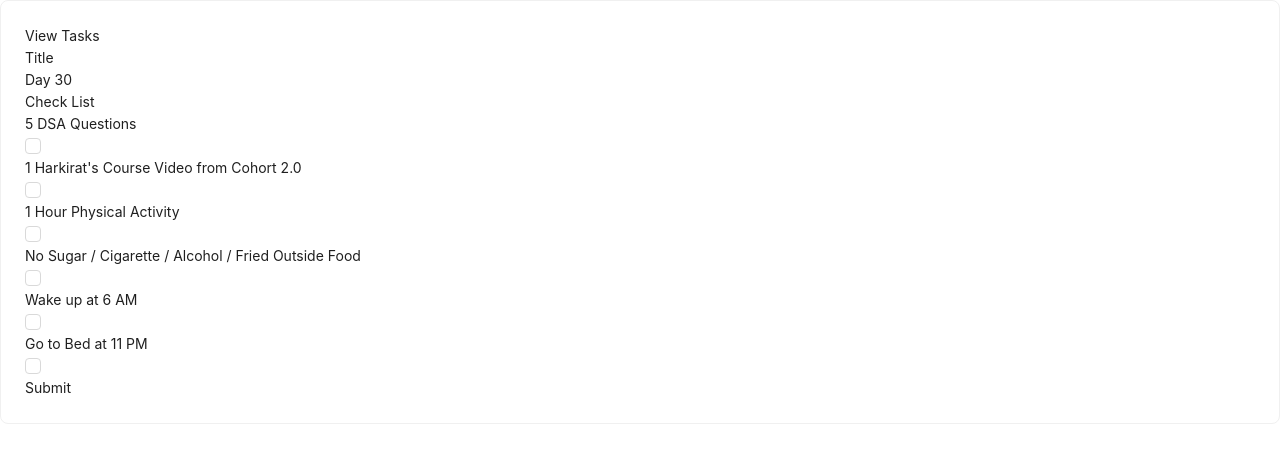
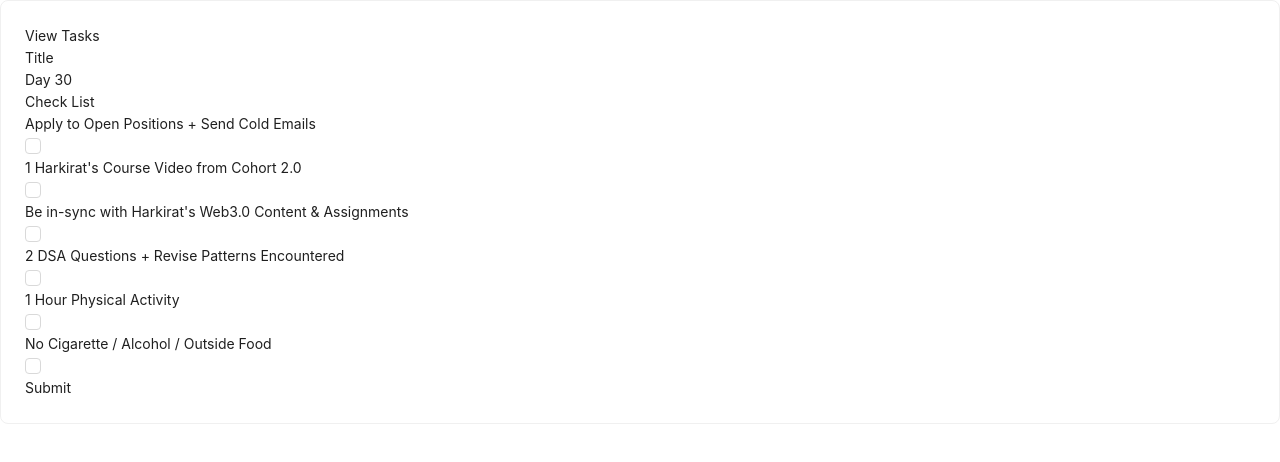
Before and after one commit to rohan492/task-tracker, a React (Vite) app in the folder frontend/: page / in a window 1280 px wide. Shown: the top 462 px of the page. Built offline with nearby package versions, Linux system fonts and the light colour scheme; no server answers.

Commit message:
Frontend Changes for August

```diff
--- a/frontend/src/components/Calendar.tsx
+++ b/frontend/src/components/Calendar.tsx
@@ -5,24 +5,24 @@ import { CalendarData } from "../services/TaskServices";
 
 interface TrackerState {
   day: Number;
-  dsa: boolean;
-  course: boolean;
-  exercise: boolean;
-  temple: boolean;
-  "6wake": boolean;
-  "11sleep": boolean;
+  interview: Boolean;
+  course: Boolean;
+  "course3": Boolean;
+  dsa: Boolean;
+  exercise: Boolean;
+  temple: Boolean;
   doneThings?: Number;
 }
 
 const mapper: Record<keyof TrackerState, string> = {
   doneThings: "doneThings",
   day: "day",
-  dsa: "5 DSA Questions",
+  interview: "Apply to Open Positions + Send Cold Emails",
   course: "1 Harkirat's Course Video from Cohort 2.0",
+  "course3": "Be in-sync with Harkirat's Web3.0 Content & Assignments",
+  dsa: "2 DSA Questions + Revise Patterns Encountered",
   exercise: "1 Hour Physical Activity",
-  temple: "No Sugar / Cigarette / Alcohol / Fried Outside Food",
-  "6wake": "Wake up at 6 AM",
-  "11sleep": "Go to Bed at 11 PM",
+  temple: "No Cigarette / Alcohol / Outside Food"
 };
 
 const Calendar = () => {
--- a/frontend/src/components/CheckList.tsx
+++ b/frontend/src/components/CheckList.tsx
@@ -6,23 +6,23 @@ import { useNavigate } from "react-router-dom";
 
 interface TrackerState {
   day: Number;
-  dsa: boolean;
-  course: boolean;
-  exercise: boolean;
-  temple: boolean;
-  "6wake": boolean;
-  "11sleep": boolean;
+  interview: Boolean;
+  course: Boolean;
+  "course3": Boolean;
+  dsa: Boolean;
+  exercise: Boolean;
+  temple: Boolean;
 }
 
 const CheckList = () => {
   const [tracker, setTracker] = useState<TrackerState>({
     day: new Date().getDate(),
+    interview: false,
+    course: false,
+    "course3": false,
     dsa: false,
-    course: false,
     exercise: false,
-    temple: false,
-    "6wake": false,
-    "11sleep": false,
+    temple: false
   });
   const getAllTasks = async () => {
     const response: any = await GetTask();
@@ -64,18 +64,24 @@ const CheckList = () => {
         </div>
         <div className="-mt-10">
           {[
-            { label: "5 DSA Questions", value: "dsa" },
+            { label: "Apply to Open Positions + Send Cold Emails", value: "interview" },
             {
               label: "1 Harkirat's Course Video from Cohort 2.0",
               value: "course",
             },
+            {
+              label: "Be in-sync with Harkirat's Web3.0 Content & Assignments",
+              value: "course3",
+            },
+            {
+              label: "2 DSA Questions + Revise Patterns Encountered",
+              value: "dsa",
+            },
             { label: "1 Hour Physical Activity", value: "exercise" },
             {
-              label: "No Sugar / Cigarette / Alcohol / Fried Outside Food",
+              label: "No Cigarette / Alcohol / Outside Food",
               value: "temple",
-            },
-            { label: "Wake up at 6 AM", value: "6wake" },
-            { label: "Go to Bed at 11 PM", value: "11sleep" },
+            }
           ].map(({ label, value }, index) => (
             <div
               key={index}
--- a/frontend/src/services/TaskServices.ts
+++ b/frontend/src/services/TaskServices.ts
@@ -2,12 +2,12 @@ import { Client } from "./Client";
 
 interface TrackerState {
     day: Number;
-    dsa: boolean;
-    course: boolean;
-    exercise: boolean;
-    temple: boolean;
-    "6wake": boolean;
-    "11sleep": boolean;
+    interview: Boolean;
+    course: Boolean;
+    "course3": Boolean;
+    dsa: Boolean;
+    exercise: Boolean;
+    temple: Boolean;
 }
 
 const TaskTrackerService = async (formdata: TrackerState) => {
```
